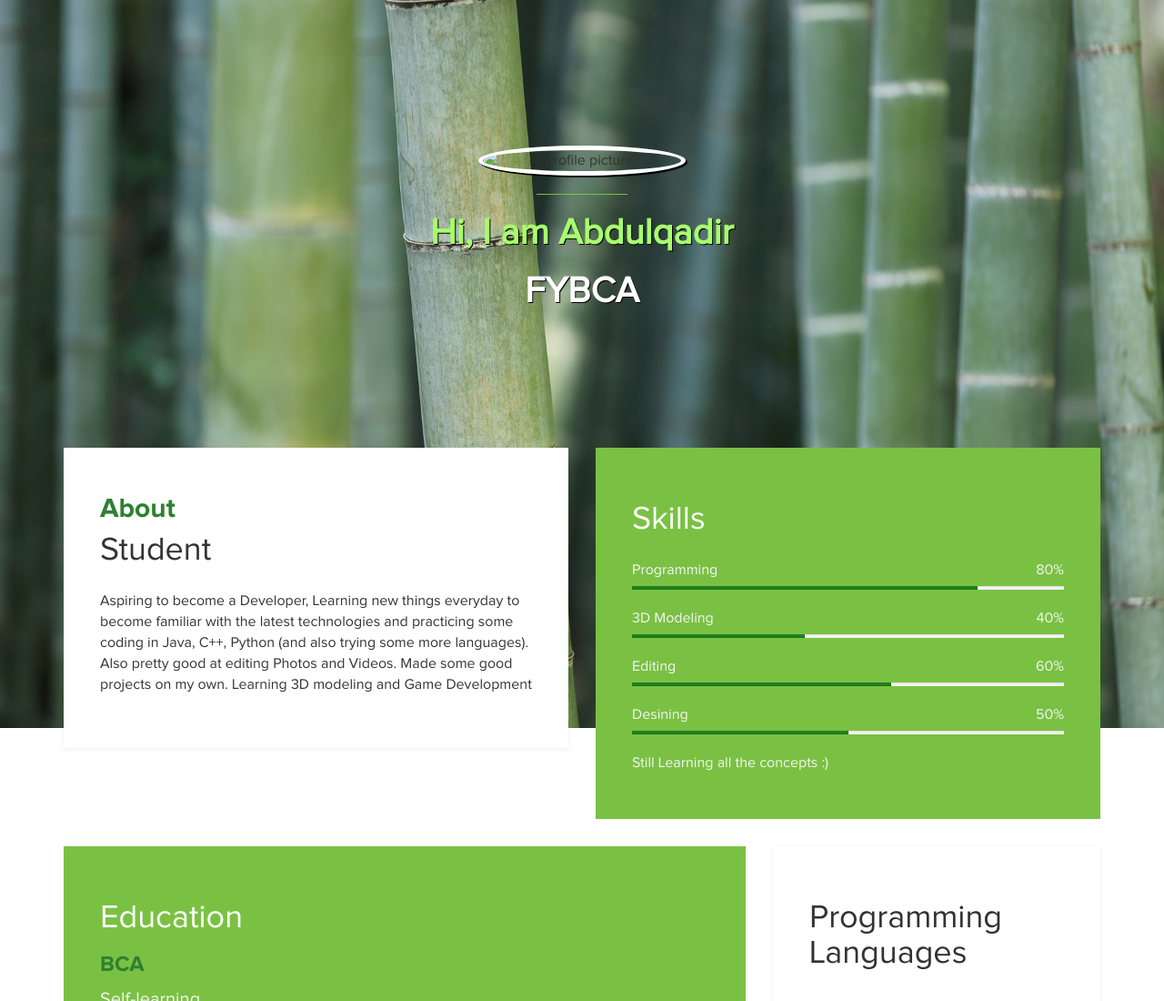
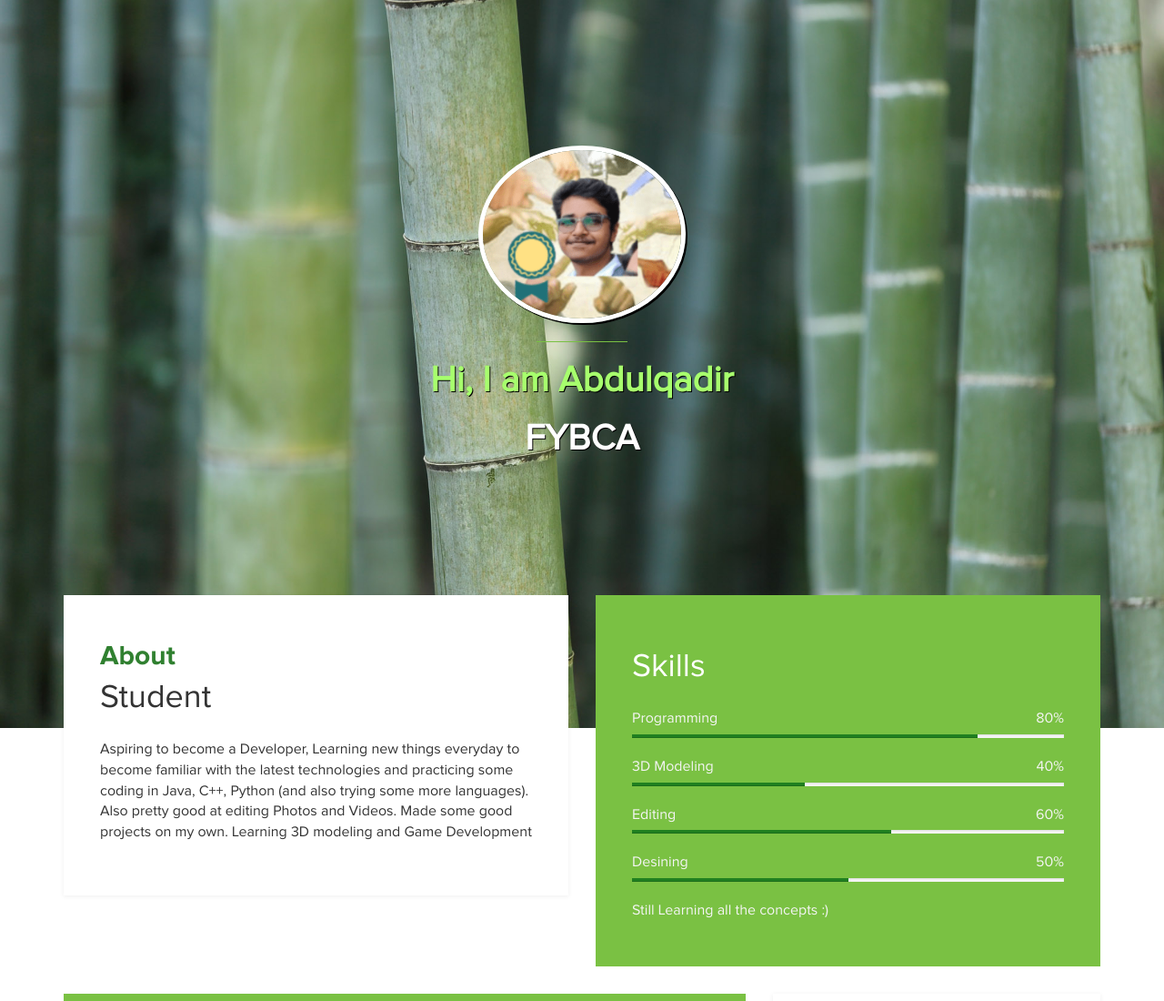
Before and after one commit to Abdulqadir8604/Portfolio, a plain HTML site: page index.html in a window 1280 px wide. Shown: the top 1100 px of the page at 91% size. Drawn offline with Linux system fonts and the light colour scheme.

Commit message:
updated pfp

```diff
--- a/index.html
+++ b/index.html
@@ -34,7 +34,7 @@ http://www.templatemo.com/tm-467-easy-profile
 	<div class="container">
 		<div class="row">
 			<div class="col-md-12 col-sm-12">
-				<img src="images\.png" width="20%" class="img-responsive img-circle tm-border" alt="profile picture">
+				<img src="images\person.png" width="20%" class="img-responsive img-circle tm-border" alt="profile picture">
 				<hr>
 				<h1 class="tm-title bold shadow">Hi, I am Abdulqadir</h1>
 				<h1 class="white bold shadow">FYBCA</h1>
```
